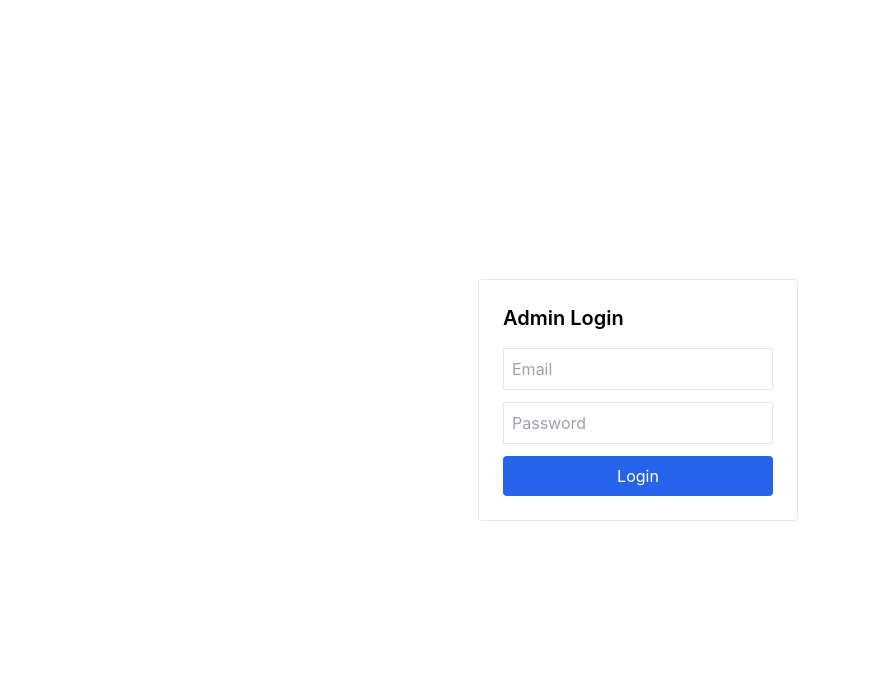
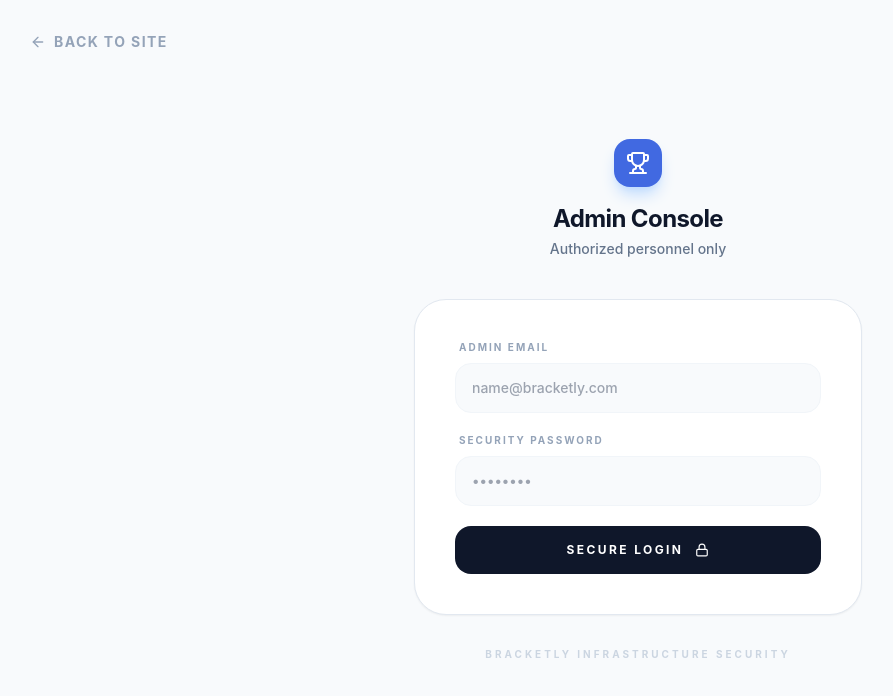
Before and after one commit to GayathriG5787/bracketly, a Next.js app: page /admin/login in a window 1280 px wide. Shown: the top 696 px of the page, without its empty margins (2-895 px from the left). Built offline with nearby package versions, Linux system fonts and the light colour scheme; no server answers.

Commit message:
Admin login page

```diff
--- a/app/admin/login/page.tsx
+++ b/app/admin/login/page.tsx
@@ -2,11 +2,11 @@
 
 import { useState } from "react"
 import { useRouter } from "next/navigation"
-import { supabase } from "@/lib/supabase" // make sure this path is correct
-import { syncUser } from "@/lib/syncUser"
+import { supabase } from "@/lib/supabase"
+import { Trophy, Lock, ArrowLeft, Loader2 } from "lucide-react"
+import Link from "next/link"
 
 export default function AdminLogin() {
-
   const router = useRouter()
 
   const [email, setEmail] = useState("")
@@ -31,11 +31,8 @@ export default function AdminLogin() {
       return
     }
 
-    // console.log("LOGIN DATA:", data)
-
-    // 🧠 Step 2: Wait for session to be ready (🔥 IMPORTANT FIX)
+    // 🧠 Step 2: Wait for session to be ready
     const { data: sessionData } = await supabase.auth.getSession()
-    // console.log("SESSION AFTER LOGIN:", sessionData)
 
     if (!sessionData.session) {
       setError("Session not ready. Try again.")
@@ -54,10 +51,7 @@ export default function AdminLogin() {
 
     const user = userData.user
 
-    // ✅ ADD IT HERE 👇
-    // console.log("USER:", user)
-
-    // ✅ Step 2: Now check role
+    // ✅ Step 4: Check role
     const { data: dbUser } = await supabase
       .from("users")
       .select("role")
@@ -72,53 +66,93 @@ export default function AdminLogin() {
     }
 
     setLoading(false)
-
     router.replace("/admin")
   }
 
   return (
-    <div className="flex h-screen items-center justify-center">
+    <div className="min-h-screen bg-slate-50 flex flex-col items-center justify-center p-6 selection:bg-blue-50">
 
-      <form onSubmit={handleLogin} className="p-6 border rounded w-80">
+      {/* Back to Site Link */}
+      <Link
+        href="/"
+        className="absolute top-8 left-8 flex items-center gap-2 text-sm font-bold text-slate-400 hover:text-slate-900 transition-colors uppercase tracking-widest"
+      >
+        <ArrowLeft size={16} /> Back to site
+      </Link>
 
-        <h2 className="text-xl mb-4 font-semibold">
-          Admin Login
-        </h2>
+      <div className="w-full max-w-md">
+        {/* Logo Section */}
+        <div className="flex flex-col items-center mb-10">
+          <div className="w-12 h-12 bg-[#4169E1] rounded-xl flex items-center justify-center shadow-lg shadow-blue-200 mb-4">
+            <Trophy className="text-white" size={24} />
+          </div>
+          <h1 className="text-2xl font-bold tracking-tight text-slate-900">Admin Console</h1>
+          <p className="text-slate-500 text-sm font-medium mt-1">Authorized personnel only</p>
+        </div>
 
+        {/* Login Card */}
+        <div className="bg-white border border-slate-200 rounded-[2rem] p-10 shadow-sm">
+          <form onSubmit={handleLogin} className="space-y-5">
+            <div>
+              <label className="block text-[10px] font-bold text-slate-400 uppercase tracking-[0.2em] mb-2 ml-1">
+                Admin Email
+              </label>
+              <div className="relative">
                 <input
                   type="email"
-          placeholder="Email"
-          className="border p-2 w-full mb-3"
+                  placeholder="name@bracketly.com"
+                  className="w-full bg-slate-50 border border-slate-100 rounded-xl py-3.5 px-4 text-sm font-medium focus:outline-none focus:border-[#4169E1] focus:bg-white transition-all outline-none"
                   value={email}
-          onChange={(e)=>setEmail(e.target.value)}
+                  onChange={(e) => setEmail(e.target.value)}
                   required
                 />
+              </div>
+            </div>
 
+            <div>
+              <label className="block text-[10px] font-bold text-slate-400 uppercase tracking-[0.2em] mb-2 ml-1">
+                Security Password
+              </label>
               <input
                 type="password"
-          placeholder="Password"
-          className="border p-2 w-full mb-3"
+                placeholder="••••••••"
+                className="w-full bg-slate-50 border border-slate-100 rounded-xl py-3.5 px-4 text-sm font-medium focus:outline-none focus:border-[#4169E1] focus:bg-white transition-all outline-none"
                 value={password}
-          onChange={(e)=>setPassword(e.target.value)}
+                onChange={(e) => setPassword(e.target.value)}
                 required
               />
+            </div>
 
             {error && (
-          <p className="text-red-500 text-sm mb-2">
+              <div className="bg-red-50 border border-red-100 text-red-600 text-[12px] font-bold p-3 rounded-lg flex items-center gap-2">
+                <div className="w-1.5 h-1.5 bg-red-500 rounded-full animate-pulse" />
                 {error}
-          </p>
+              </div>
             )}
 
             <button
               type="submit"
               disabled={loading}
-          className="bg-blue-600 text-white w-full p-2 rounded"
+              className="w-full bg-slate-900 text-white rounded-xl py-4 text-xs font-bold uppercase tracking-[0.2em] hover:bg-black transition-all flex items-center justify-center gap-3 disabled:opacity-70 disabled:cursor-not-allowed group"
             >
-          {loading ? "Logging in..." : "Login"}
+              {loading ? (
+                <Loader2 className="animate-spin" size={18} />
+              ) : (
+                <>
+                  Secure Login <Lock size={14} className="group-hover:translate-y-[-1px] transition-transform" />
+                </>
+              )}
             </button>
+          </form>
+        </div>
 
-      </form>
-
+        {/* Footer info */}
+        <div className="mt-8 text-center">
+          <p className="text-[10px] font-bold text-slate-300 uppercase tracking-[0.3em]">
+            Bracketly Infrastructure Security
+          </p>
+        </div>
+      </div>
     </div>
   )
 }
```
Lines whose indentation alone changed are shown as unchanged.
